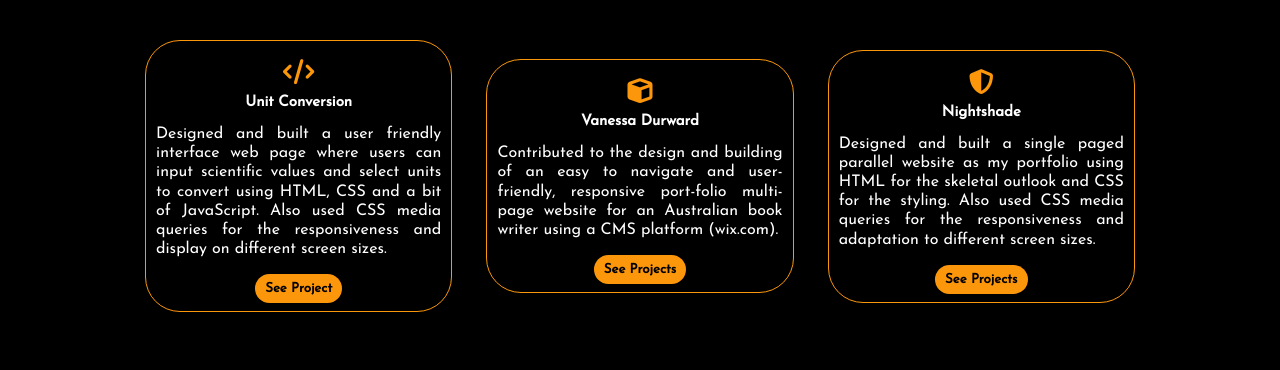
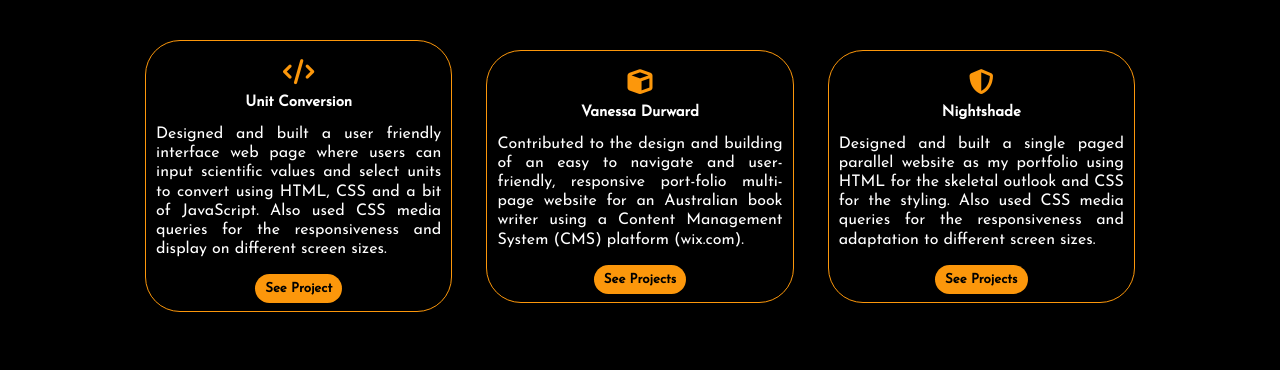
Before and after one commit to FLYNNBRIGHT/Nightshade.tech, a plain HTML site: page index.html in a window 1280 px wide. Shown: the part 1700-2070 px from the top of the page. Drawn offline with Linux system fonts and the light colour scheme.

Commit message:
Corrected the CMS on projects section

```diff
--- a/index.html
+++ b/index.html
@@ -71,7 +71,7 @@
                     <i class="fa-solid fa-cube"></i>
                     <h3>Vanessa Durward</h3>
                     <p>
-                        Contributed to the design and building of an easy to navigate and user-friendly, responsive port-folio multi-page website for an Australian book writer using a CMS platform (wix.com).
+                        Contributed to the design and building of an easy to navigate and user-friendly, responsive port-folio multi-page website for an Australian book writer using a Content Management System (CMS) platform (wix.com).
                     </p>
                     <a href="www.vanessadurward.com" target="_blank"><button class="btn">See Projects</button></a>
                 </div>
```
